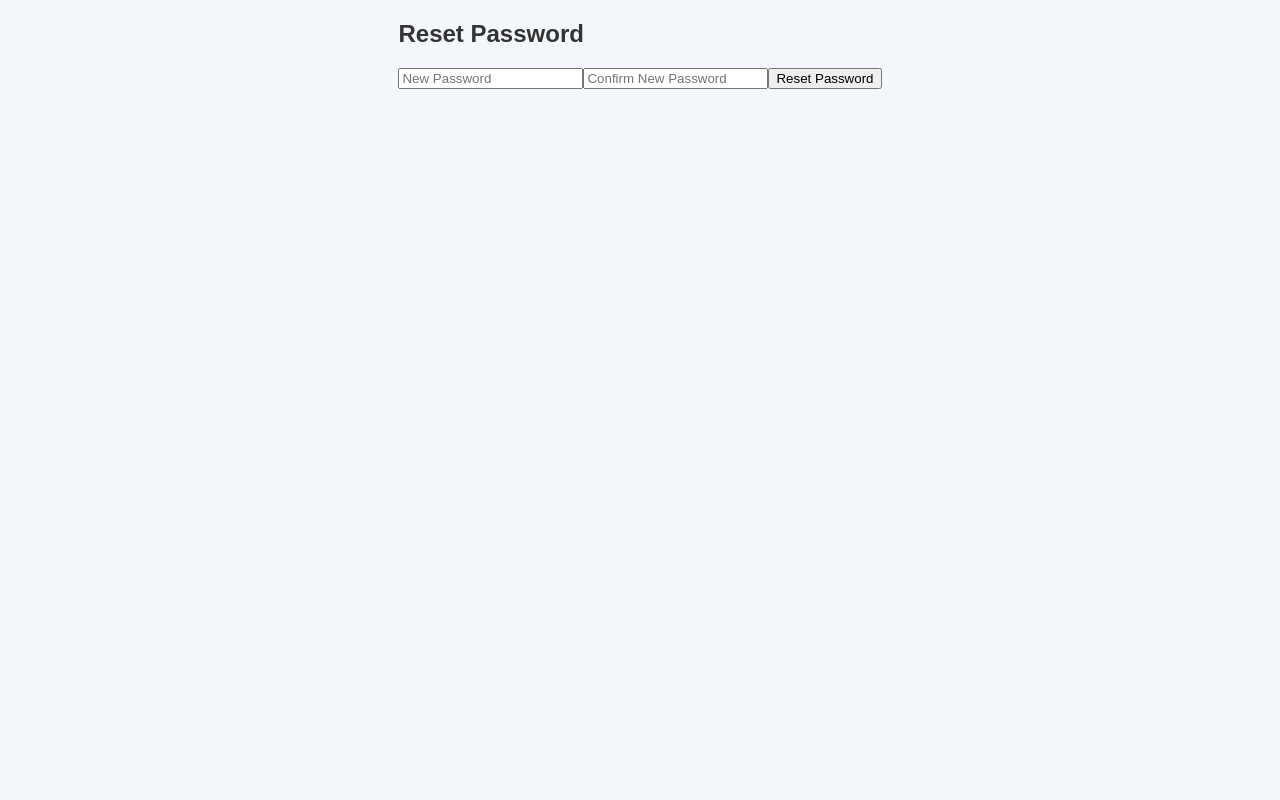
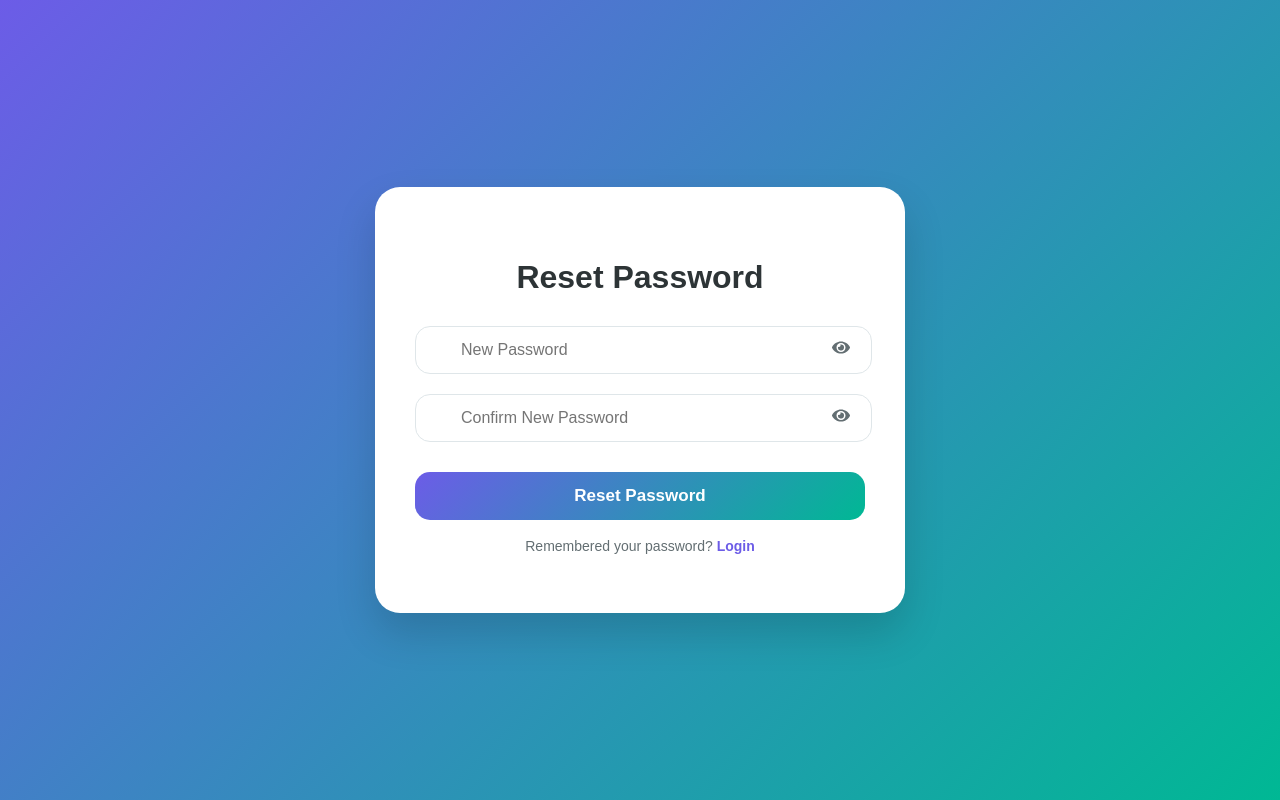
Before and after one commit to ChuHaiLi/Group5_CT_Website, a React (Create React App) app in the folder frontend/: page /reset-password in a window 1280 px wide. Built offline with nearby package versions, Linux system fonts and the light colour scheme.

Commit message:
Update ResetPasswordPage.js

```diff
--- a/frontend/src/pages/ResetPasswordPage.js
+++ b/frontend/src/pages/ResetPasswordPage.js
@@ -1,12 +1,16 @@
 import React, { useState } from "react";
 import axios from "axios";
 import { toast } from "react-toastify";
-import { useSearchParams, useNavigate } from "react-router-dom";
+import { useSearchParams, useNavigate, Link } from "react-router-dom";
+import { FaEye, FaEyeSlash } from "react-icons/fa";
+import "../styles/AuthForm.css";
 
 export default function ResetPasswordPage() {
   const [password, setPassword] = useState("");
   const [confirm, setConfirm] = useState("");
   const [loading, setLoading] = useState(false);
+  const [showPassword, setShowPassword] = useState(false);
+  const [showConfirm, setShowConfirm] = useState(false);
   const [searchParams] = useSearchParams();
   const navigate = useNavigate();
   const token = searchParams.get("token");
@@ -30,13 +34,42 @@ export default function ResetPasswordPage() {
   };
 
   return (
-    <div className="auth-container">
-      <h2>Reset Password</h2>
-      <form onSubmit={handleSubmit}>
-        <input type="password" placeholder="New Password" value={password} onChange={e => setPassword(e.target.value)} required />
-        <input type="password" placeholder="Confirm New Password" value={confirm} onChange={e => setConfirm(e.target.value)} required />
-        <button type="submit" disabled={loading}>{loading ? "Resetting..." : "Reset Password"}</button>
-      </form>
+    <div className="auth-page">
+      <div className="auth-box">
+        <h2>Reset Password</h2>
+        <form onSubmit={handleSubmit}>
+          <div className="input-group">
+            <input
+              type={showPassword ? "text" : "password"}
+              placeholder="New Password"
+              value={password}
+              onChange={e => setPassword(e.target.value)}
+              required
+            />
+            <span className="show-hide" onClick={() => setShowPassword(!showPassword)}>
+              {showPassword ? <FaEyeSlash /> : <FaEye />}
+            </span>
+          </div>
+          <div className="input-group">
+            <input
+              type={showConfirm ? "text" : "password"}
+              placeholder="Confirm New Password"
+              value={confirm}
+              onChange={e => setConfirm(e.target.value)}
+              required
+            />
+            <span className="show-hide" onClick={() => setShowConfirm(!showConfirm)}>
+              {showConfirm ? <FaEyeSlash /> : <FaEye />}
+            </span>
+          </div>
+          <button type="submit" disabled={loading}>
+            {loading ? "Resetting..." : "Reset Password"}
+          </button>
+        </form>
+        <p>
+          Remembered your password? <Link to="/login">Login</Link>
+        </p>
+      </div>
     </div>
   );
 }
```
